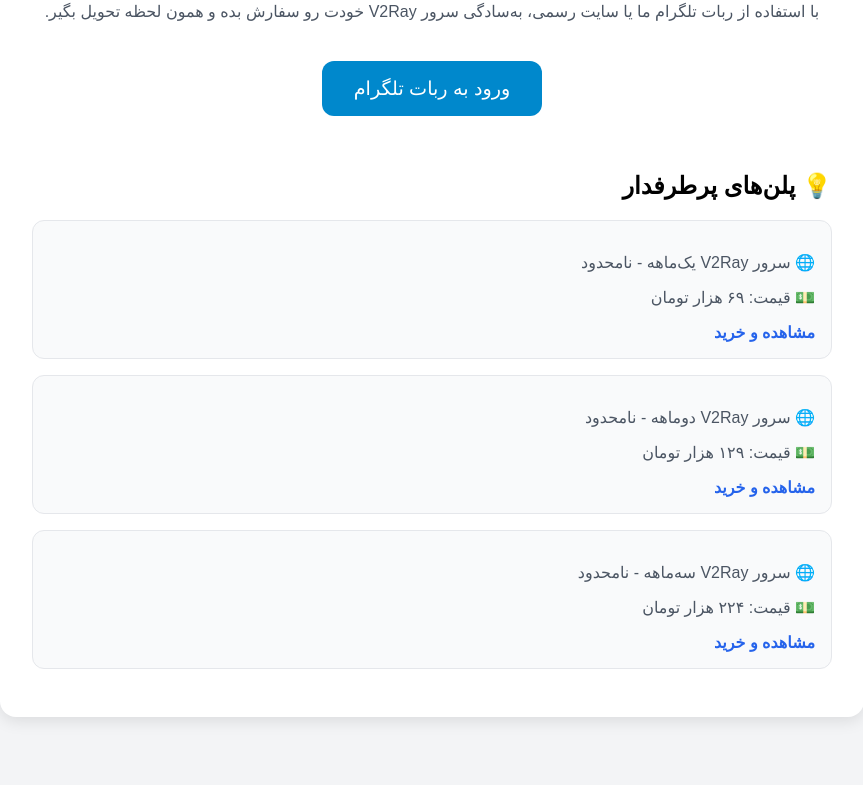
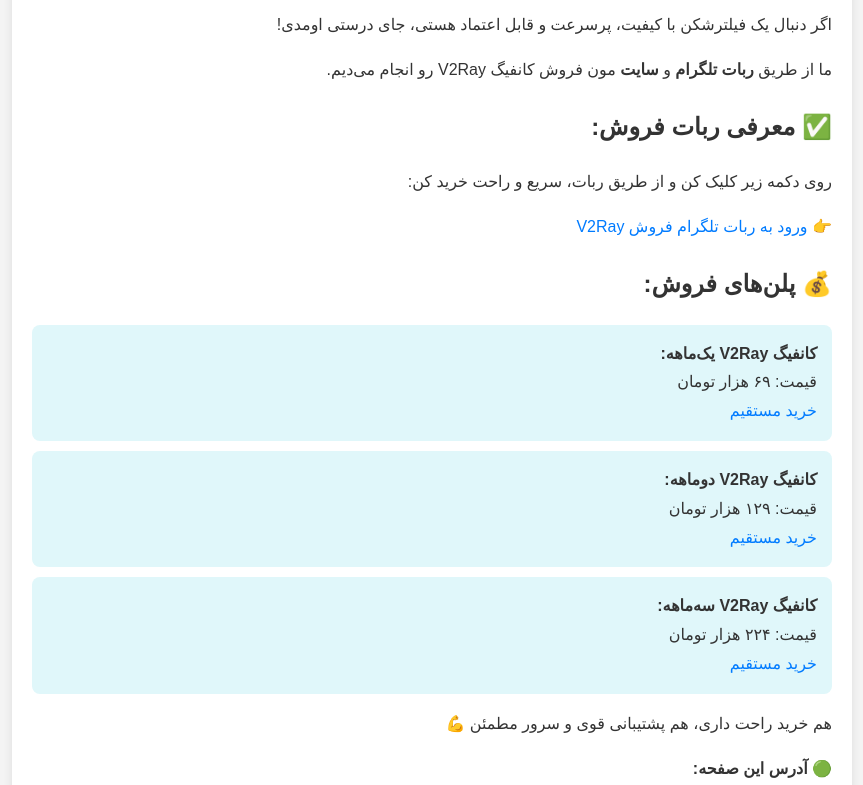
Before and after one commit to MosiFantastic/v2ray-telegram-bot, a plain HTML site: page index.html in a window 1280 px wide. Shown: the part 137-922 px from the top of the page, without its empty margins (208-1071 px from the left). Before the commit the page ends 886 px from the top, so only its background shows below. Drawn offline with Linux system fonts and the light colour scheme.

Commit message:
Update index.html

```diff
--- a/index.html
+++ b/index.html
@@ -3,105 +3,56 @@
 <head>
   <meta charset="UTF-8">
   <meta name="viewport" content="width=device-width, initial-scale=1">
-  <title>خرید وی پی ان با ربات تلگرام | سرویس V2Ray فوری</title>
-  <meta name="description" content="خرید سرور V2Ray پرسرعت و نامحدود از طریق ربات تلگرام یا سایت. پرداخت آسان، تحویل آنی، پشتیبانی سریع.">
-  <meta name="robots" content="index, follow">
-  <link rel="canonical" href="https://mosifantastic.github.io/viva-telegram-bot/" />
-
-  <!-- Open Graph -->
-  <meta property="og:title" content="خرید وی پی ان با ربات تلگرام | V2Ray نامحدود" />
-  <meta property="og:description" content="با ربات تلگرام یا سایت ما، وی پی ان دلخواهت رو راحت و فوری بخر! پلن‌های متنوع، کیفیت عالی." />
-  <meta property="og:url" content="https://mosifantastic.github.io/viva-telegram-bot/" />
-  <meta property="og:image" content="https://drv2protez.ir/wp-content/uploads/2024/robot-preview.jpg" />
-  <meta property="og:type" content="website" />
-
+  <title>خرید کانفیگ V2Ray | فیلترشکن پرسرعت و ارزان | ربات تلگرام | Viva Diva VPN</title>
+  <meta name="description" content="خرید کانفیگ V2Ray با سرعت بالا، امنیت کامل و قیمت‌های مقرون به صرفه. خرید از طریق ربات تلگرام یا وب‌سایت با دامنه اختصاصی.">
+  <meta name="keywords" content="خرید کانفیگ V2Ray, خرید فیلترشکن, خرید VPN, ربات تلگرام فروش V2Ray, فیلترشکن سریع, خرید سرور V2Ray, سرور V2Ray نامحدود, Viva Diva VPN">
+  <meta name="author" content="Mosi Fantastic">
+  <meta property="og:title" content="خرید کانفیگ V2Ray | فیلترشکن پرسرعت و ارزان | ربات تلگرام | Viva Diva VPN">
+  <meta property="og:description" content="خرید کانفیگ V2Ray با کیفیت بالا، سرعت بالا و امنیت کامل. از طریق ربات تلگرام یا وب‌سایت به راحتی خرید کن.">
+  <meta property="og:type" content="website">
+  <meta property="og:url" content="https://v2ray.drv2protez.ir">
+  <meta property="og:image" content="https://v2ray.drv2protez.ir/path-to-your-image.jpg">
   <style>
-    body {
-      font-family: sans-serif;
-      background-color: #f3f4f6;
-      margin: 0;
-      padding: 2rem;
-      direction: rtl;
-      text-align: center;
-    }
-    .container {
-      max-width: 800px;
-      margin: auto;
-      background: white;
-      padding: 2rem;
-      border-radius: 16px;
-      box-shadow: 0 4px 16px rgba(0,0,0,0.1);
-    }
-    h1 {
-      color: #111827;
-      margin-bottom: 1rem;
-    }
-    p {
-      color: #4b5563;
-    }
-    .bot-link {
-      display: inline-block;
-      margin: 1.5rem 0;
-      background: #0088cc;
-      color: white;
-      padding: 1rem 2rem;
-      border-radius: 12px;
-      text-decoration: none;
-      font-size: 1.2rem;
-      transition: 0.3s ease;
-    }
-    .bot-link:hover {
-      background: #006fa4;
-    }
-    .plans {
-      margin-top: 2rem;
-      text-align: right;
-    }
-    .plan {
-      background: #f9fafb;
-      border: 1px solid #e5e7eb;
-      padding: 1rem;
-      border-radius: 12px;
-      margin-bottom: 1rem;
-      transition: all 0.3s ease;
-    }
-    .plan:hover {
-      background: #e0f2fe;
-    }
-    .plan a {
-      color: #2563eb;
-      text-decoration: none;
-      font-weight: bold;
-    }
+    body { font-family: 'Vazir', sans-serif; direction: rtl; background: #f4f4f4; color: #333; padding: 20px; line-height: 1.8; }
+    .container { max-width: 800px; margin: auto; background: #fff; padding: 20px; border-radius: 12px; box-shadow: 0 0 10px rgba(0,0,0,0.1); }
+    h1 { color: #0b7d91; }
+    a { color: #007BFF; text-decoration: none; }
+    a:hover { text-decoration: underline; }
+    .plan { background: #e0f7fa; padding: 15px; margin: 10px 0; border-radius: 8px; }
   </style>
 </head>
 <body>
   <div class="container">
-    <h1>خرید وی پی ان از ربات تلگرام</h1>
-    <p>با استفاده از ربات تلگرام ما یا سایت رسمی، به‌سادگی سرور V2Ray خودت رو سفارش بده و همون لحظه تحویل بگیر.</p>
-    <a class="bot-link" href="https://t.me/vivadivavpnbot" target="_blank">ورود به ربات تلگرام</a>
+    <h1>خرید کانفیگ V2Ray با ربات تلگرام</h1>
+    <p>اگر دنبال یک فیلترشکن با کیفیت، پرسرعت و قابل اعتماد هستی، جای درستی اومدی!</p>
+    <p>ما از طریق <strong>ربات تلگرام</strong> و <strong>سایت</strong> مون فروش کانفیگ V2Ray رو انجام می‌دیم.</p>
 
-    <div class="plans">
-      <h2>💡 پلن‌های پرطرفدار</h2>
+    <h2>✅ معرفی ربات فروش:</h2>
+    <p>روی دکمه زیر کلیک کن و از طریق ربات، سریع و راحت خرید کن:</p>
+    <p><a href="https://t.me/vivadivavpnbot" target="_blank">👉 ورود به ربات تلگرام فروش V2Ray</a></p>
 
-      <div class="plan">
-        <p>🌐 سرور V2Ray یک‌ماهه - نامحدود</p>
-        <p>💵 قیمت: ۶۹ هزار تومان</p>
-        <a href="https://drv2protez.ir/product/%d8%b3%d8%b1%d9%88%d8%b1-v2ray-%db%8c%da%a9%d9%85%d8%a7%d9%87%d9%87-%d9%86%d8%a7%d9%85%d8%ad%d8%af%d9%88%d8%af/" target="_blank">مشاهده و خرید</a>
-      </div>
+    <h2>💰 پلن‌های فروش:</h2>
 
-      <div class="plan">
-        <p>🌐 سرور V2Ray دو‌ماهه - نامحدود</p>
-        <p>💵 قیمت: ۱۲۹ هزار تومان</p>
-        <a href="https://drv2protez.ir/product/%d8%b3%d8%b1%d9%88%d8%b1-v2ray-%d8%af%d9%88-%d9%85%d8%a7%d9%87%d9%87-%d9%86%d8%a7%d9%85%d8%ad%d8%af%d9%88%d8%af/" target="_blank">مشاهده و خرید</a>
-      </div>
+    <div class="plan">
+      <strong>کانفیگ V2Ray یک‌ماهه:</strong><br>
+      قیمت: ۶۹ هزار تومان<br>
+      <a href="https://drv2protez.ir/product/%d8%b3%d8%b1%d9%88%d8%b1-v2ray-%db%8c%da%a9%d9%85%d8%a7%d9%87%d9%87-%d9%86%d8%a7%d9%85%d8%ad%d8%af%d9%88%d8%af/" target="_blank">خرید مستقیم</a>
+    </div>
 
-      <div class="plan">
-        <p>🌐 سرور V2Ray سه‌ماهه - نامحدود</p>
-        <p>💵 قیمت: ۲۲۴ هزار تومان</p>
-        <a href="https://drv2protez.ir/product/%d8%b3%d8%b1%d9%88%d8%b1-v2ray-%d8%b3%d9%87-%d9%85%d8%a7%d9%87%d9%87-%d9%86%d8%a7%d9%85%d8%ad%d8%af%d9%88%d8%af/" target="_blank">مشاهده و خرید</a>
-      </div>
+    <div class="plan">
+      <strong>کانفیگ V2Ray دو‌ماهه:</strong><br>
+      قیمت: ۱۲۹ هزار تومان<br>
+      <a href="https://drv2protez.ir/product/%d8%b3%d8%b1%d9%88%d8%b1-v2ray-%d8%af%d9%88-%d9%85%d8%a7%d9%87%d9%87-%d9%86%d8%a7%d9%85%d8%ad%d8%af%d9%88%d8%af/" target="_blank">خرید مستقیم</a>
     </div>
+
+    <div class="plan">
+      <strong>کانفیگ V2Ray سه‌ماهه:</strong><br>
+      قیمت: ۲۲۴ هزار تومان<br>
+      <a href="https://drv2protez.ir/product/%d8%b3%d8%b1%d9%88%d8%b1-v2ray-%d8%b3%d9%87-%d9%85%d8%a7%d9%87%d9%87-%d9%86%d8%a7%d9%85%d8%ad%d8%af%d9%88%d8%af/" target="_blank">خرید مستقیم</a>
+    </div>
+
+    <p>هم خرید راحت داری، هم پشتیبانی قوی و سرور مطمئن 💪</p>
+    <p>🟢 <strong>آدرس این صفحه:</strong> <br> <a href="https://v2ray.drv2protez.ir">https://v2ray.drv2protez.ir</a></p>
   </div>
 </body>
 </html>
```
